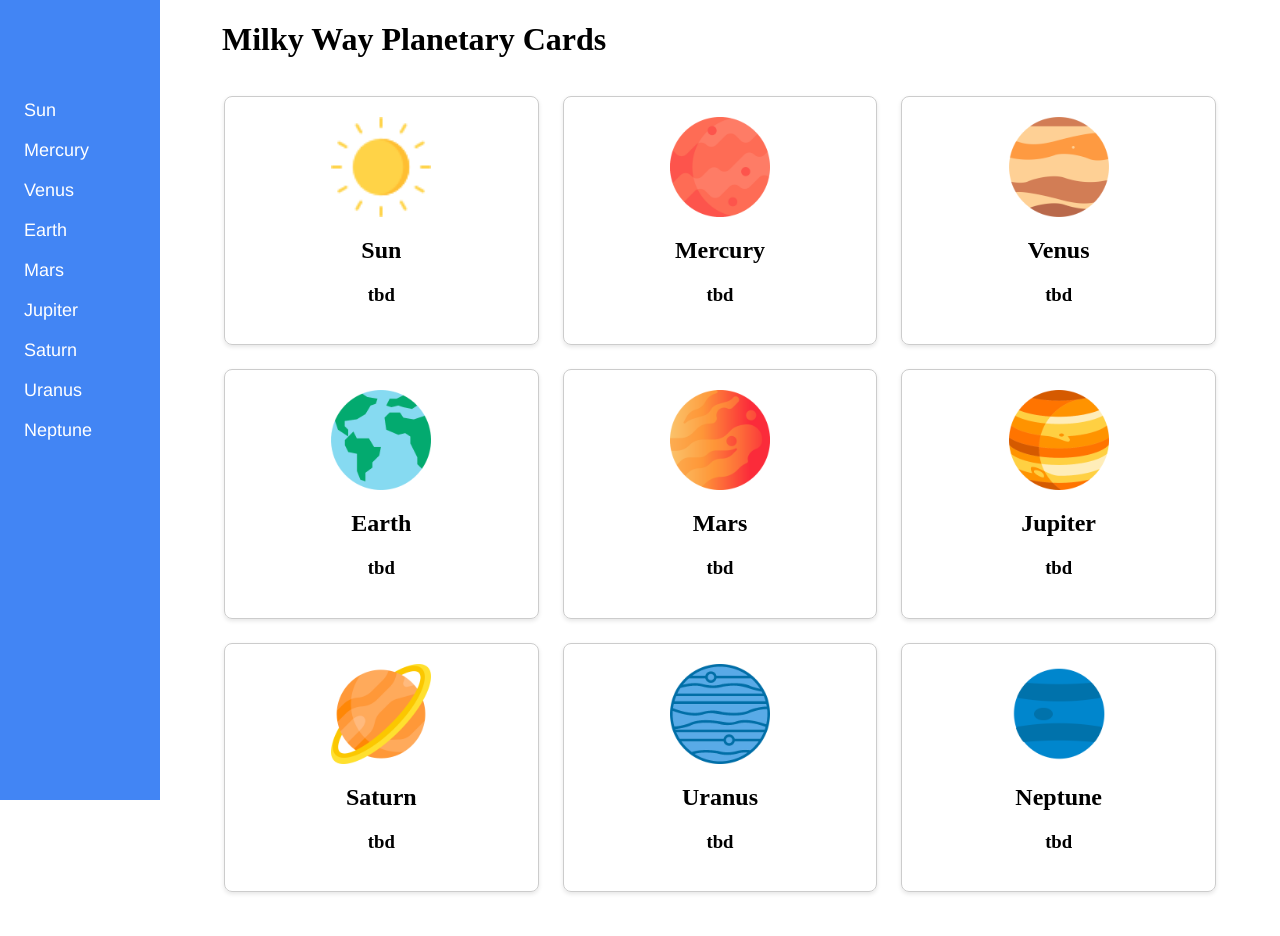
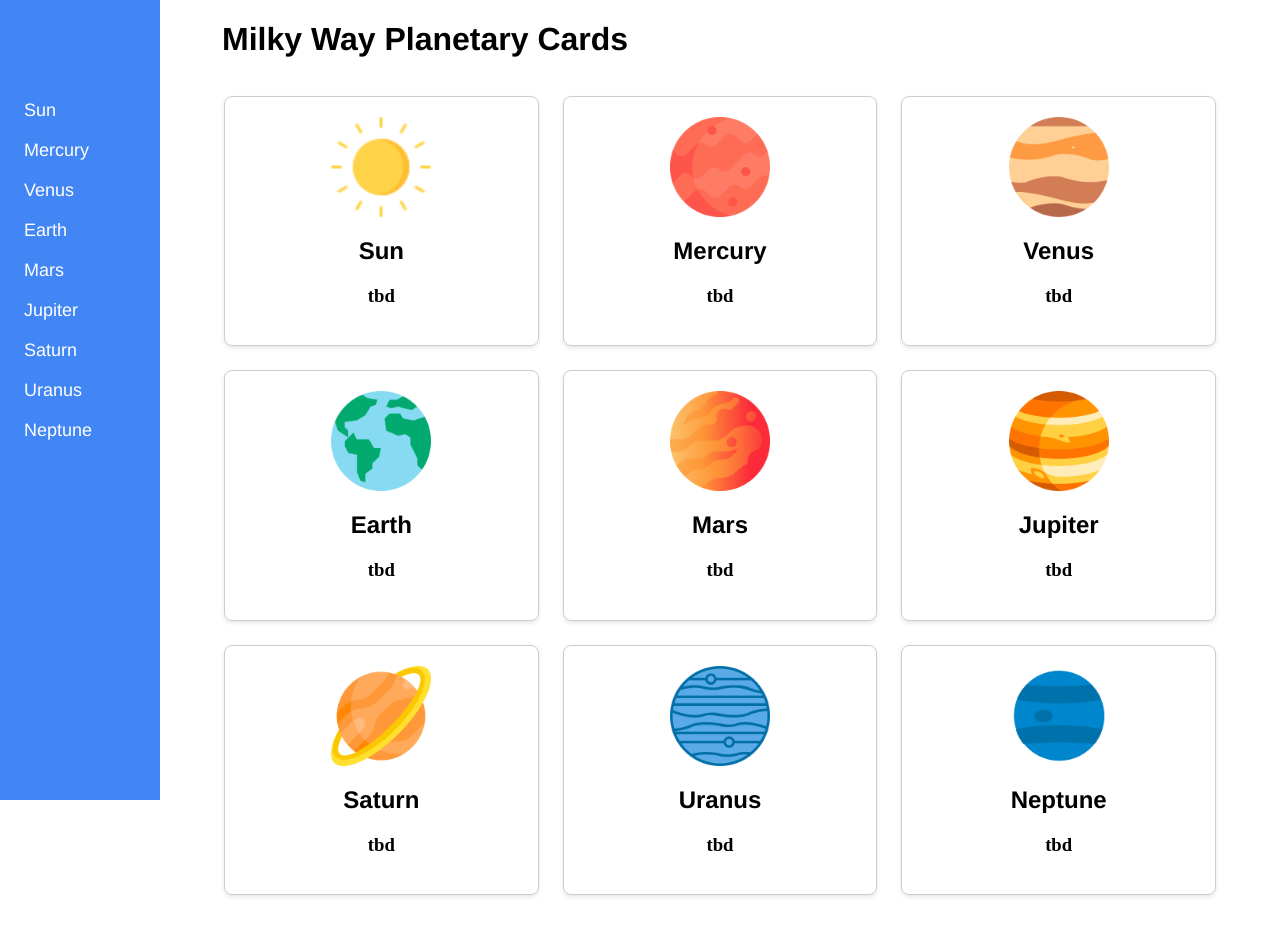
Before and after one commit to hickles/planetary-cards, a plain HTML site: page index.html in a window 1280 px wide. Drawn offline with Linux system fonts and the light colour scheme.

Commit message:
Update screen.css

```diff
--- a/screen.css
+++ b/screen.css
@@ -7,6 +7,11 @@ body {
 
 h1 {
   margin-left: 222px;
+  font-family: helvetica;
+}
+
+h2,p {
+  font-family: helvetica;
 }
 
 nav {
```
